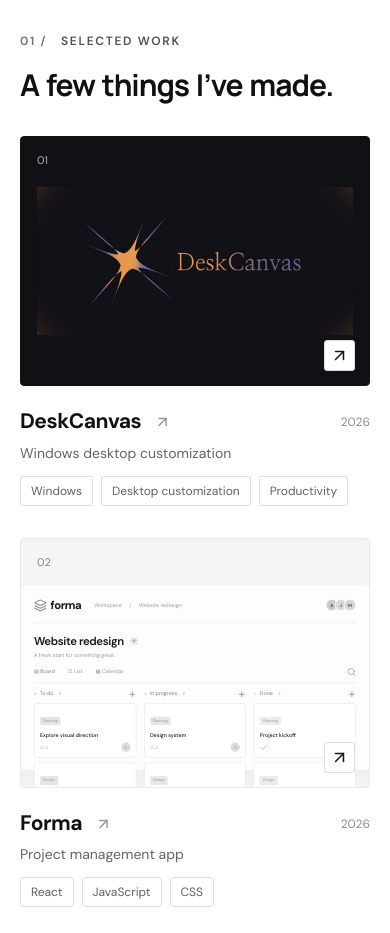
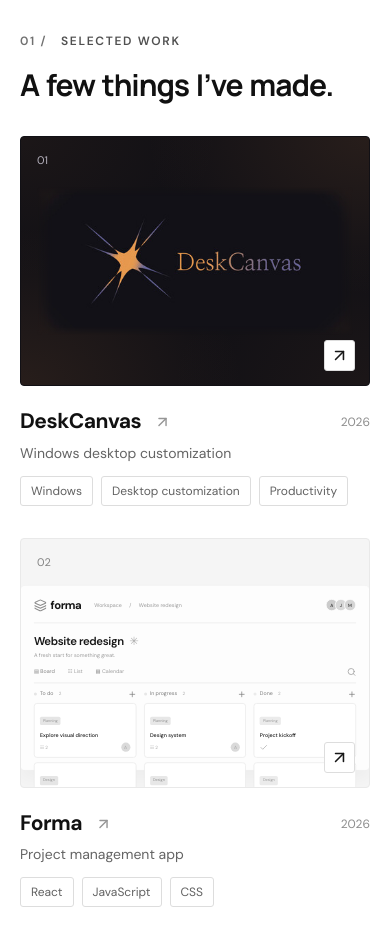
Before and after one commit to brianlee8974/portfolio, a React (Vite) app: page / in a window 390 px wide. Shown: the part 960-1893 px from the top of the page. Built offline with nearby package versions, Linux system fonts and the light colour scheme.

Commit message:
Blend DeskCanvas artwork with warm corner gradients

```diff
--- a/src/index.css
+++ b/src/index.css
@@ -1213,7 +1213,11 @@ button.project-visual,
 
 /* Official DeskCanvas artwork replaces the original sample dashboard. */
 .deskcanvas {
-  background: #111015;
+  background:
+    radial-gradient(ellipse at top right, #a76b3c26, transparent 45%),
+    radial-gradient(ellipse at bottom left, #a76b3c26, transparent 45%),
+    radial-gradient(ellipse at top left, #a76b3c12, transparent 40%),
+    radial-gradient(ellipse at bottom right, #a76b3c12, transparent 40%), #111015;
   border-color: #111015;
 }
 
@@ -1224,13 +1228,19 @@ button.project-visual,
 .deskcanvas-preview {
   width: calc(100% - 64px);
   max-width: 740px;
-  height: calc(100% - 64px);
+  height: auto;
+  max-height: calc(100% - 64px);
   object-fit: contain;
+  /* Soften the artwork's edges into the surrounding corner glow. */
+  mask-image:
+    linear-gradient(to right, transparent, #000 5%, #000 95%, transparent),
+    linear-gradient(to bottom, transparent, #000 6%, #000 94%, transparent);
+  mask-composite: intersect;
 }
 
 @media (max-width: 440px) {
   .deskcanvas-preview {
     width: calc(100% - 32px);
-    height: calc(100% - 48px);
+    max-height: calc(100% - 48px);
   }
 }
```
